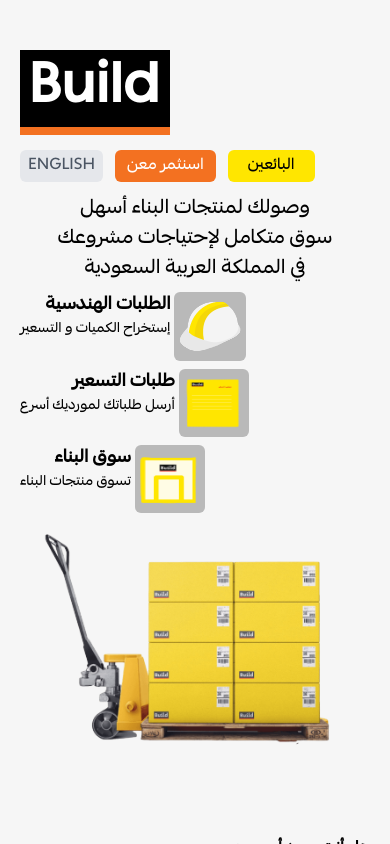
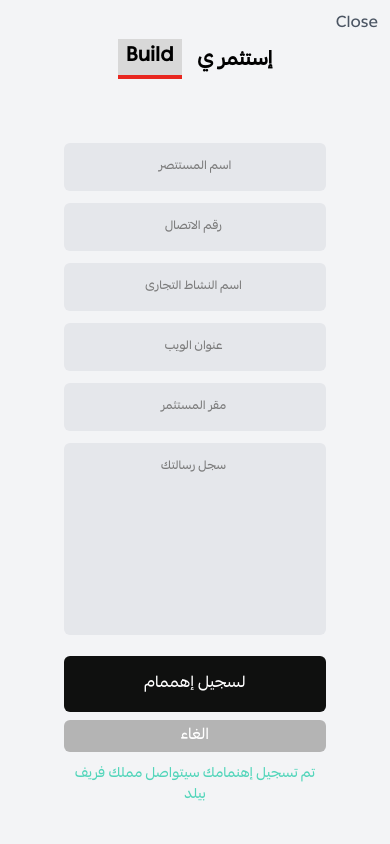
Before and after one commit to dindin-abdulloh/next-build, a Next.js app: page / in a window 390 px wide. Both pictures are taken after a click on the button "اسنثمر معن". Shown: the top 844 px of the page. Built offline with nearby package versions, Linux system fonts and the light colour scheme.

Commit message:
update modal invest

```diff
--- a/src/app/components/Header.js
+++ b/src/app/components/Header.js
@@ -2,14 +2,14 @@
 import React from "react";
 
 
-const Header = ({ onOpenModal }) => {
+const Header = ({ onOpenModal, openInvestModal }) => {
     return (
         <div className="flex flex-row justify-between mt-[150px] relative">
         <div className="flex flex-row gap-3">
           <button className="bg-gray-200 text-gray-600 px-2 py-1 rounded-md">
             ENGLISH
           </button>
-          <button className="bg-[#f37121] px-3 py-1 rounded-md text-white">
+          <button onClick={openInvestModal} className="bg-[#f37121] px-3 py-1 rounded-md text-white">
             اسنثمر معن
           </button>
           <button onClick={onOpenModal} className="bg-[#ffe600] px-5 py-1 rounded-md text-black">
--- a/src/app/components/Modal.js
+++ b/src/app/components/InvestModal.js
@@ -2,7 +2,7 @@
 import React from "react";
 
 
-export default function Modal({ isOpen, onClose, onOverlayClick, children }) {
+export default function InvestModal({ isOpen, onClose, onOverlayClick, children }) {
   if (!isOpen) {
     return null;
   }
--- /dev/null
+++ b/src/app/components/ModalVendor.js
@@ -0,0 +1,20 @@
+'use client';
+import React from "react";
+
+
+export default function ModalVendor({ isOpen, onClose, onOverlayClick, children }) {
+  if (!isOpen) {
+    return null;
+  }
+
+  return (
+    <div className="fixed top-0 left-0 w-full h-full bg-black bg-opacity-50 flex justify-center items-center z-20" onClick={onOverlayClick}>
+      <div className="bg-gray-100 rounded-lg w-auto p-6" onClick={(e) => e.stopPropagation()}>
+        <button className="absolute top-3 right-3 text-gray-600 hover:text-gray-800" onClick={onClose}>
+          Close
+        </button>
+        {children}
+      </div>
+    </div>
+  );
+}
--- a/src/app/globals.css
+++ b/src/app/globals.css
@@ -1,5 +1,3 @@
-
-
 
 @font-face {
   font-family: 'MyFont';
--- a/src/app/page.js
+++ b/src/app/page.js
@@ -3,11 +3,13 @@
 import { useState } from 'react';
 import Header from "./components/Header";
 import Footer from "./components/Footer";
-import Modal from "./components/Modal";
+import ModalVendor from "./components/ModalVendor";
+import InvestModal from './components/InvestModal';
 
 export default function Home() {
 
   const [isOpen, setIsOpen] = useState(false);
+  const [isOpenInvestModal, setIsOpenInvestModal] = useState(false);
 
   const handleClose = () => {
     setIsOpen(false);
@@ -21,11 +23,23 @@ export default function Home() {
     setIsOpen(true);
   };
 
+  const handleOpenInvestModal = () => {
+    setIsOpenInvestModal(true)
+  }
+
+  const handleCloseInvestModal = () => {
+    setIsOpenInvestModal(false)
+  }
+
+  const investModalOverlayClick = () => {
+    setIsOpenInvestModal(false);
+  };
+
 
   return (
     <div className="container px-5">
 
-      <Header onOpenModal={handleOpenModal} />
+      <Header onOpenModal={handleOpenModal} openInvestModal={handleOpenInvestModal} />
 
       <div className="lg:text-right text-center px-6 lg:px-0 mt-3 lg:mt-[200px]">
         <p className="font-medium text-[20px] lg:text-[30px]">وصولك لمنتجات البناء أسهل</p>
@@ -34,8 +48,8 @@ export default function Home() {
       </div>
 
       <div className=" lg:mt-[150px]">
-        <div className="flex flex-col lg:flex-row justify-end lg:gap-20">
-        <div className="flex flex-row gap-1 mt-2">
+        <div className="flex flex-col lg:flex-row lg:justify-end lg:gap-20">
+          <div className="flex flex-row justify-center gap-1 mt-2">
             <div className="text-right">
               <h4 className="font-bold text-[18px] lg:text-[25px]">الطلبات الهندسية </h4>
               <p className="font-normal text-[14px] lg:text-[17px]">إستخراح الكميات و التسعير</p>
@@ -46,7 +60,7 @@ export default function Home() {
           </div>
 
 
-          <div className="flex flex-row gap-1 mt-2">
+          <div className="flex flex-row justify-center gap-1 mt-2">
             <div className="text-right">
               <h4 className="font-bold text-[18px] lg:text-[25px]">طلبات التسعير</h4>
               <p className="font-normal text-[14px] lg:text-[17px]">أرسل طلباتك لمورديك أسرع </p>
@@ -56,7 +70,7 @@ export default function Home() {
             </div>
           </div>
 
-          <div className="flex flex-row  gap-1 mt-2">
+          <div className="flex flex-row justify-center gap-1 mt-2">
             <div className="text-right">
               <h4 className="font-bold text-[18px] lg:text-[25px]">سوق البناء </h4>
               <p className="font-normal text-[14px] lg:text-[17px]">تسوق منتجات البناء </p>
@@ -105,7 +119,7 @@ export default function Home() {
       </div>
 
 
-        <Modal isOpen={isOpen} onClose={handleClose} onOverlayClick={handleOverlayClick}>
+      <ModalVendor isOpen={isOpen} onClose={handleClose} onOverlayClick={handleOverlayClick}>
         <div className='p-[40px]'>
           <div className='flex flex-row gap-4 justify-center'>
             <div className='bg-[#d8d8d8] border-b-4 border-[#e8261f] px-2 py-1'>
@@ -166,7 +180,58 @@ export default function Home() {
             </form>
           </div>
         </div>
-        </Modal>
+      </ModalVendor>
+
+      <InvestModal isOpen={isOpenInvestModal} onClose={handleCloseInvestModal} onOverlayClick={investModalOverlayClick}>
+      <div className='p-[40px]'>
+          <div className='flex flex-row gap-4 justify-center'>
+            <div className='bg-[#d8d8d8] border-b-4 border-[#e8261f] px-2 py-1'>
+              <h2 className='font-bold text-xl'>Build</h2>
+            </div>
+            <div>
+              <h2 className='font-bold text-xl translate-y-2'>إستثمر ي </h2>
+            </div>
+          </div>
+
+          <div className='mt-16'>
+            <form action="">
+              <div className='mt-3'>
+                <input type="text" placeholder="اسم المستتصر" className="w-full lg:w-[315px] lg:h-[45px] p-4 text-black bg-gray-200 rounded-md placeholder-[#7b7b7b] text-center font-normal text-xs" />
+              </div>
+
+              <div className='mt-3'>
+                <input type="text" placeholder="رقم الاتصال " className="w-full lg:w-[315px] lg:h-[45px] p-4 text-black bg-gray-200 rounded-md placeholder-[#7b7b7b] text-center font-normal text-xs" />
+              </div>
+
+              <div className='mt-3'>
+                <input type="text" placeholder="اسم النشاط التجارى " className="w-full lg:w-[315px] lg:h-[45px] p-4 text-black bg-gray-200 rounded-md placeholder-[#7b7b7b] text-center font-normal text-xs" />
+              </div>
+
+              <div className='mt-3'>
+                <input type="text" placeholder="عنوان الويب " className="w-full lg:w-[315px] lg:h-[45px] p-4 text-black bg-gray-200 rounded-md placeholder-[#7b7b7b] text-center font-normal text-xs" />
+              </div>
+
+              <div className='mt-3'>
+                <input type="text" placeholder="مقر المستثمر " className="w-full lg:w-[315px] lg:h-[45px] p-4 text-black bg-gray-200 rounded-md placeholder-[#7b7b7b] text-center font-normal text-xs" />
+              </div>
+
+              <div className='mt-3'>
+                <textarea placeholder="سجل رسالتك " className="w-full lg:w-[315px] lg:h-[80px] p-4 text-black bg-gray-200 rounded-md placeholder-[#7b7b7b] text-center font-normal text-xs overflow-hidden resize-none" name="" id="" cols="30" rows="10"></textarea>
+              </div>
+              <div className='flex flex-col'>
+                <div className='mt-3'>
+                  <button className='w-full bg-[#0f100f] rounded-md py-4 text-[#ffffff]'>لسجيل إهممام </button>
+                </div>
+                <div className='mt-2'>
+                  <button className='bg-[#b4b4b4] w-full rounded-md py-1 text-[#ffffff]'>الغاء </button>
+                </div>
+              </div>
+
+              <p className='text-center mt-3 text-[14px] text-[#52d5ba]'>تم تسجيل إهنمامك سيتواصل مملك فريف بيلد </p>
+            </form>
+          </div>
+        </div>
+      </InvestModal>
 
      <Footer/>
     </div>
```
Lines whose indentation alone changed are shown as unchanged.
